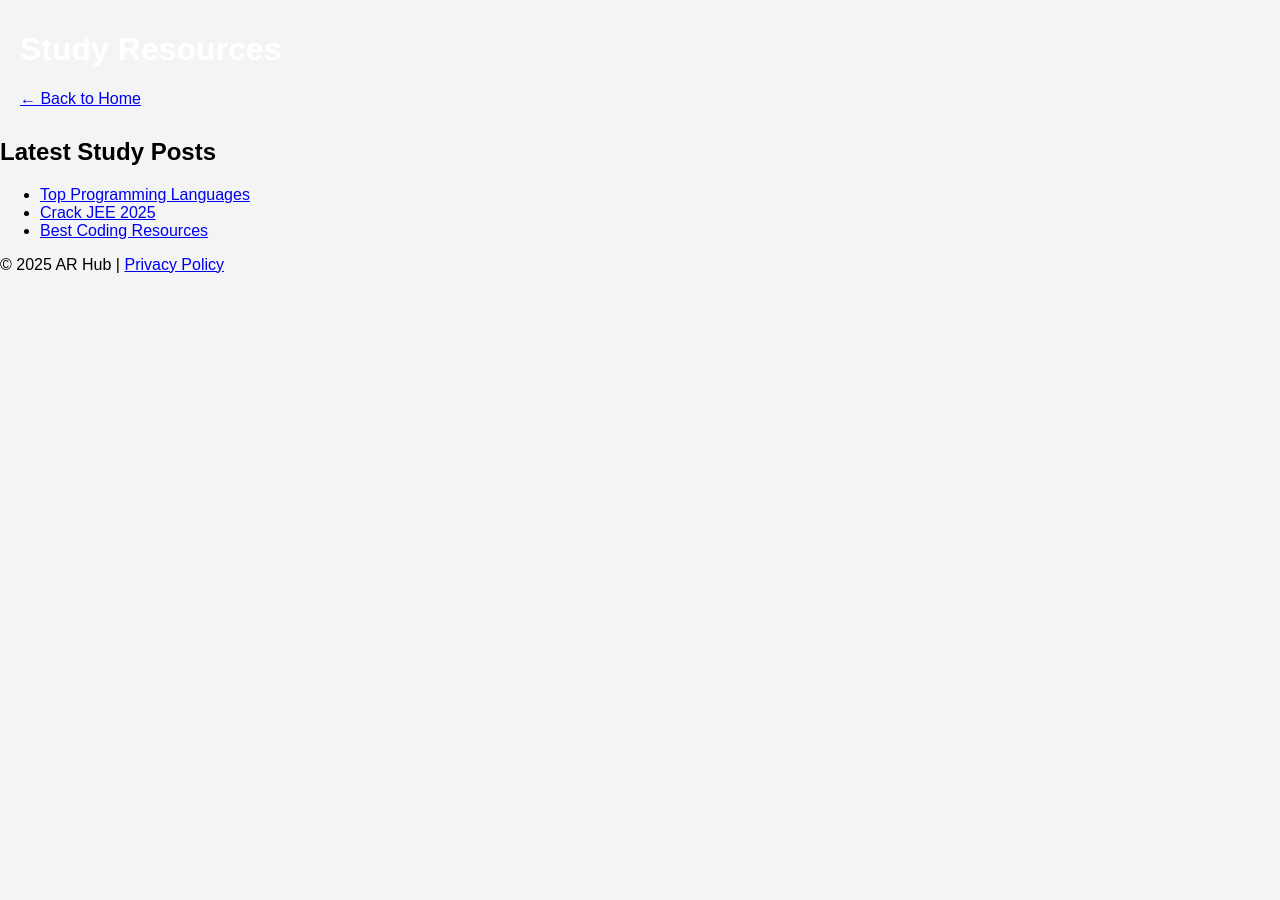
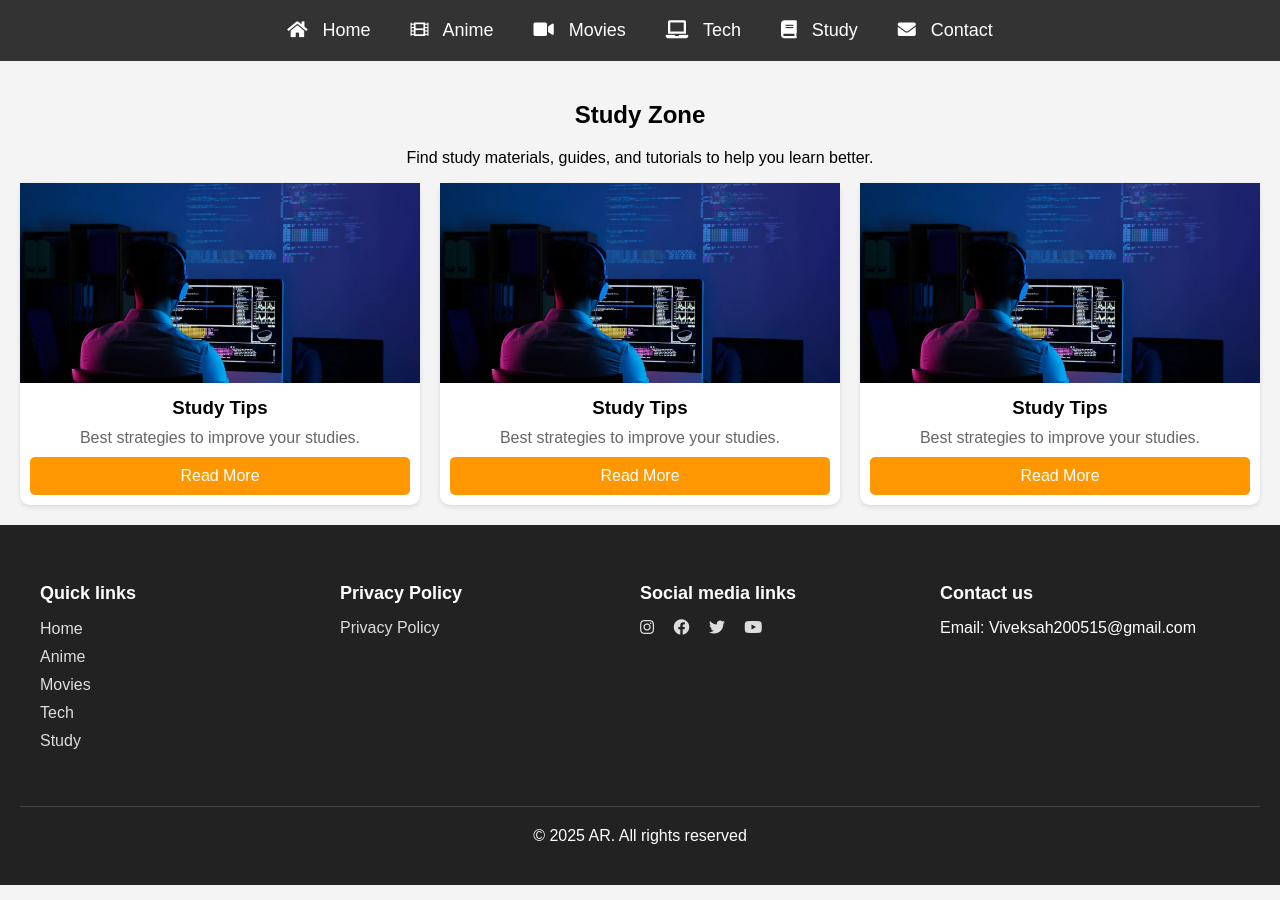
Before and after one commit to vkcode2005/AR-Website, a Jekyll site: the page study.html, which Jekyll copies as it is, in a window 1280 px wide. Built offline with Jekyll 4.4.1, drawn with Linux system fonts in a browser that asks for light colours.

Commit message:
Update study.html

```diff
--- a/study.html
+++ b/study.html
@@ -1,27 +1,85 @@
 <!DOCTYPE html>
 <html lang="en">
+
 <head>
   <meta charset="UTF-8">
+  <meta name="viewport" content="width=device-width, initial-scale=1.0">
   <title>Study - AR Hub</title>
-  <link rel="stylesheet" href="assets/css/style.css">
+  <link rel="stylesheet" href="/AR-Website/assets/css/style.css">
+  <link rel="stylesheet" href="https://cdnjs.cloudflare.com/ajax/libs/font-awesome/5.15.4/css/all.min.css">
 </head>
+
 <body>
-  <header>
-    <h1>Study Resources</h1>
-    <nav><a href="index.html">← Back to Home</a></nav>
-  </header>
 
-  <section>
-    <h2>Latest Study Posts</h2>
-    <ul>
-      <li><a href="#">Top Programming Languages</a></li>
-      <li><a href="#">Crack JEE 2025</a></li>
-      <li><a href="#">Best Coding Resources</a></li>
-    </ul>
-  </section>
+  <label class="hamburger-menu"><input type="checkbox"></label>
+  <aside class="sidebar">
+    <nav>
+      <ul class="nav-list">
+        <li class="font"><a href="index.html"><i class="fas fa-home"></i> Home</a></li>
+        <li class="font"><a href="anime.html"><i class="fas fa-film"></i> Anime</a></li>
+        <li class="font"><a href="movie.html"><i class="fas fa-video"></i> Movies</a></li>
+        <li class="font"><a href="tech.html"><i class="fas fa-laptop"></i> Tech</a></li>
+        <li class="font"><a href="study.html"><i class="fas fa-book"></i> Study</a></li>
+        <li class="font"><a href="contact.html"><i class="fas fa-envelope"></i> Contact</a></li>
+      </ul>
+    </nav>
+  </aside>
 
-  <footer>
-    <p>© 2025 AR Hub | <a href="privacy-policy.html">Privacy Policy</a></p>
+  <main>
+    <section class="content-section">
+      <h1>Study Zone</h1>
+      <p>Find study materials, guides, and tutorials to help you learn better.</p>
+
+      <div class="content-grid">
+        <div class="content-card">
+          <img src="assets/images/uploads/studyimages.webp" alt="Study 1" loading="lazy">
+          <h3>Study Tips</h3>
+          <p>Best strategies to improve your studies.</p>
+          <a href="#" class="btn">Read More</a>
+        </div>
+         <div class="content-card">
+          <img src="assets/images/uploads/studyimages.webp" alt="Study 1" loading="lazy">
+          <h3>Study Tips</h3>
+          <p>Best strategies to improve your studies.</p>
+          <a href="#" class="btn">Read More</a>
+        </div>
+         <div class="content-card">
+          <img src="assets/images/uploads/studyimages.webp" alt="Study 1" loading="lazy">
+          <h3>Study Tips</h3>
+          <p>Best strategies to improve your studies.</p>
+          <a href="#" class="btn">Read More</a>
+        </div>
+      </div>
+
+    </section>
+  </main>
+
+  <footer class="footer">
+    <div class="footer-container">
+      <div class="footer-section">
+        <h3>Quick links</h3>
+        <ul>
+          <li><a href="index.html">Home</a></li>
+          <li><a href="anime.html">Anime</a></li>
+          <li><a href="movie.html">Movies</a></li>
+          <li><a href="tech.html">Tech</a></li>
+          <li><a href="study.html">Study</a></li>
+        </ul>
+      </div>
+      <div class="footer-section"><h3>Privacy Policy</h3><a href="Privacypolicy.html">Privacy Policy</a></div>
+      <div class="footer-section"><h3>Social media links</h3>
+        <div class="social-links">
+          <a href="https://www.instagram.com/_vivek_sah_0?igsh=MWV2Z2hmcWt0Nnd4dQ=="><i class="fab fa-instagram"></i></a>
+          <a href="https://youtube.com/@saheditzz?si=waiSVwsoHRgqDdm6"><i class="fab fa-facebook"></i></a>
+          <a href="https://youtube.com/@saheditzz?si=waiSVwsoHRgqDdm6"><i class="fab fa-twitter"></i></a>
+          <a href="https://youtube.com/@saheditzz?si=waiSVwsoHRgqDdm6"><i class="fab fa-youtube"></i></a>
+        </div>
+      </div>
+      <div class="footer-section"><h3>Contact us</h3><p>Email: Viveksah200515@gmail.com</p></div>
+    </div>
+    <div class="footer-bottom"><p>© 2025 AR. All rights reserved</p><button class="back-to-top">Back to Top</button></div>
   </footer>
+
 </body>
+
 </html>
```
